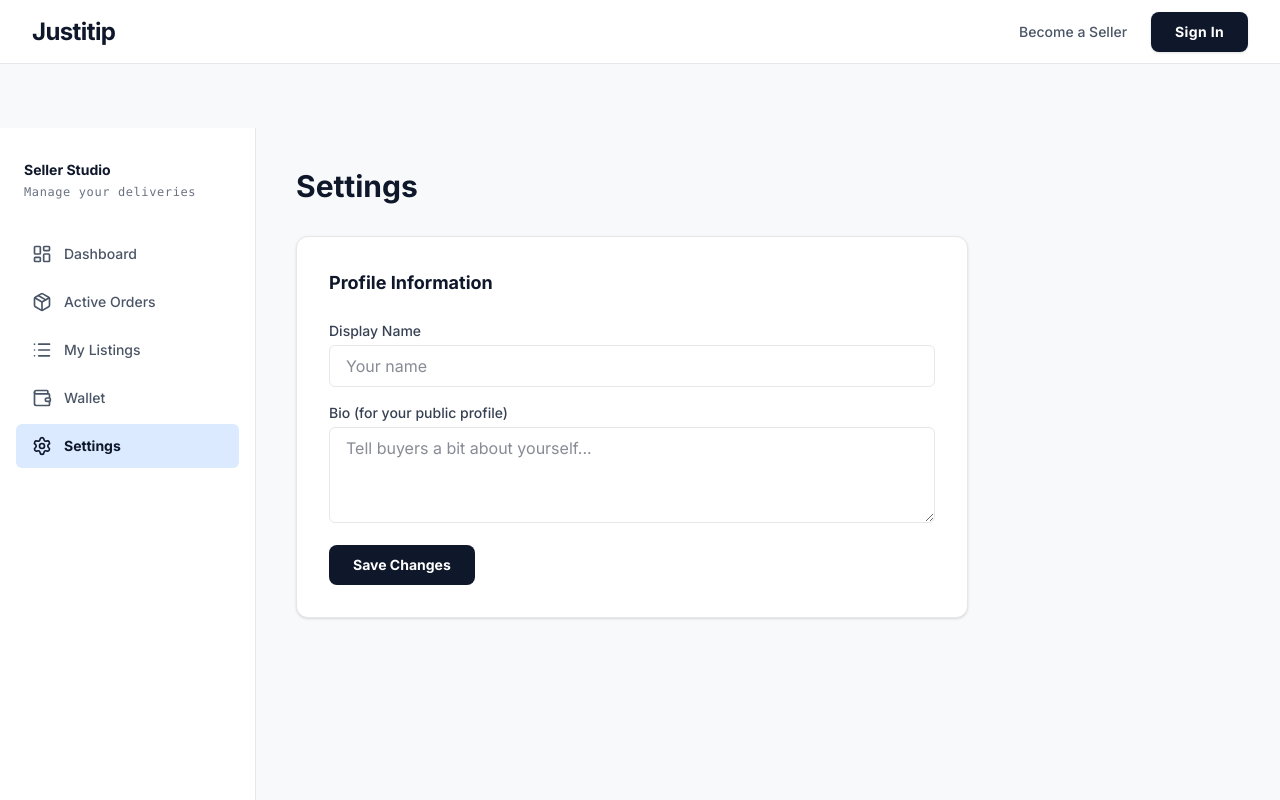
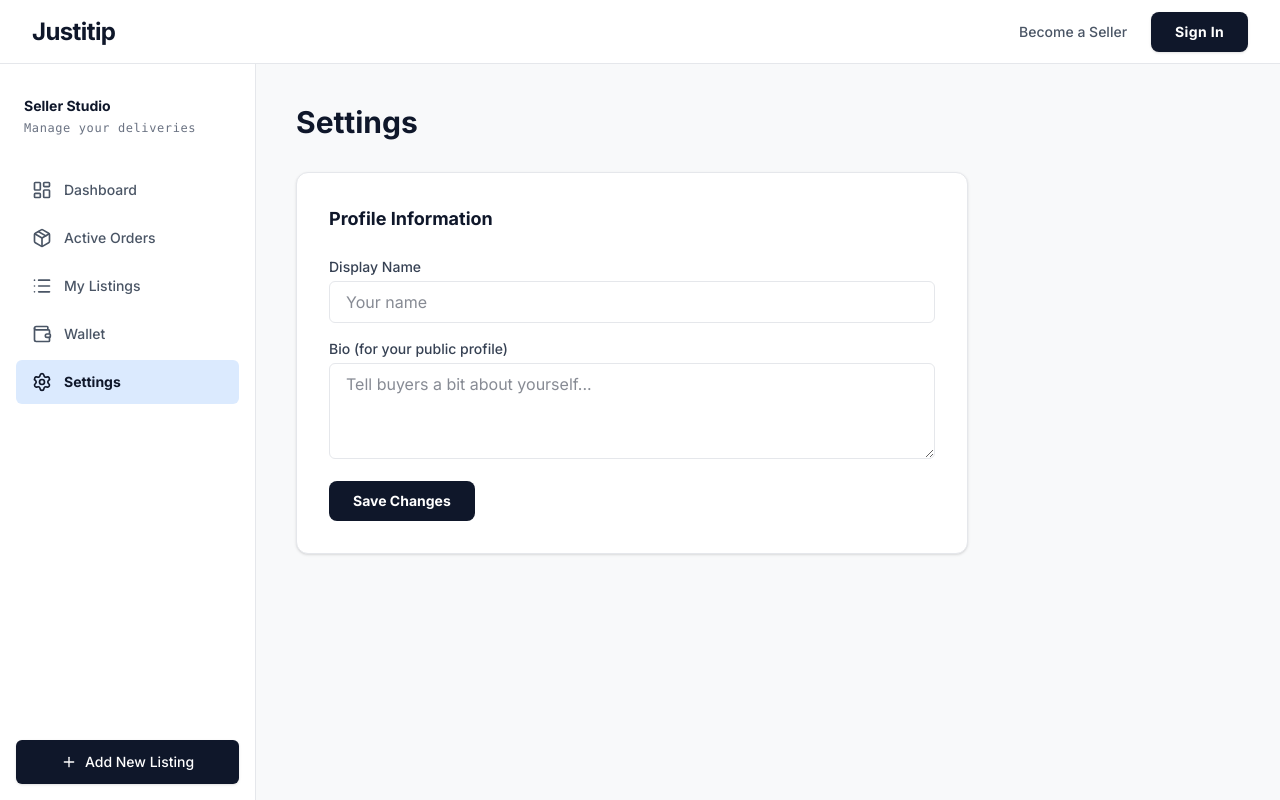
Before and after one commit to JellyVin26/Justitip, a Next.js app in the folder jastip-frontend/: page /seller/settings in a window 1280 px wide. Built offline with nearby package versions, Linux system fonts and the light colour scheme.

Commit message:
Fix UI gap above seller sidebar

```diff
--- a/jastip-frontend/src/app/seller/layout.tsx
+++ b/jastip-frontend/src/app/seller/layout.tsx
@@ -14,10 +14,10 @@ export default function SellerLayout({ children }: { children: React.ReactNode }
       : "flex items-center gap-3 px-4 py-3 text-gray-600 hover:bg-gray-50 rounded-md font-medium text-sm smooth-hover";
 
   return (
-    <div className="flex min-h-[calc(100vh-64px)] pt-16">
+    <div className="flex min-h-[calc(100vh-64px)]">
 
       {/* Sidebar */}
-      <aside className="w-64 border-r border-gray-200 bg-white flex flex-col pt-8 fixed h-[calc(100vh-64px)] overflow-y-auto z-10">
+      <aside className="w-64 border-r border-gray-200 bg-white flex flex-col pt-8 fixed top-16 h-[calc(100vh-64px)] overflow-y-auto z-10">
         <div className="px-6 mb-8">
           <h2 className="text-sm font-bold text-brand-navy mb-1">Seller Studio</h2>
           <p className="text-xs text-gray-500 font-mono tracking-wider">Manage your deliveries</p>
```
